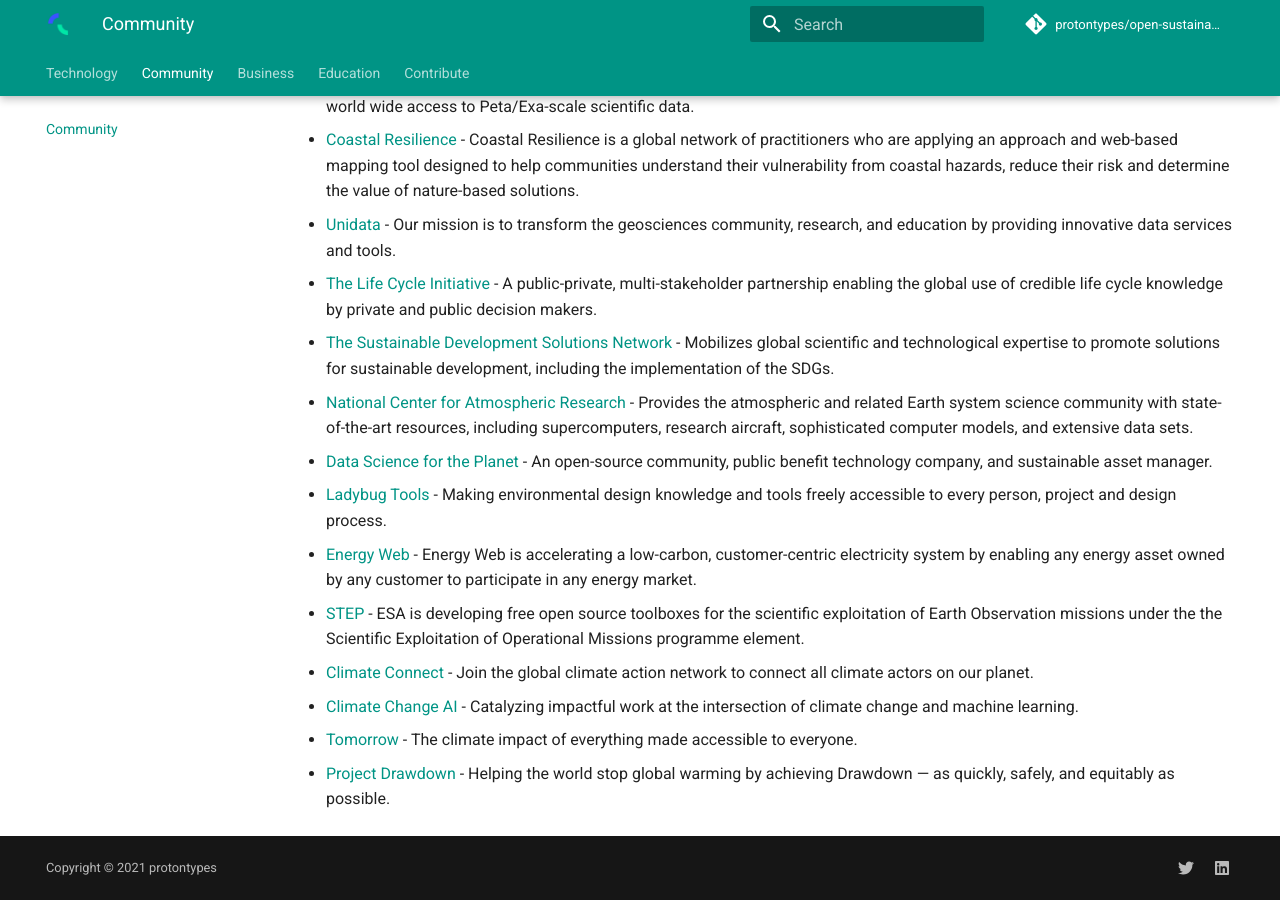
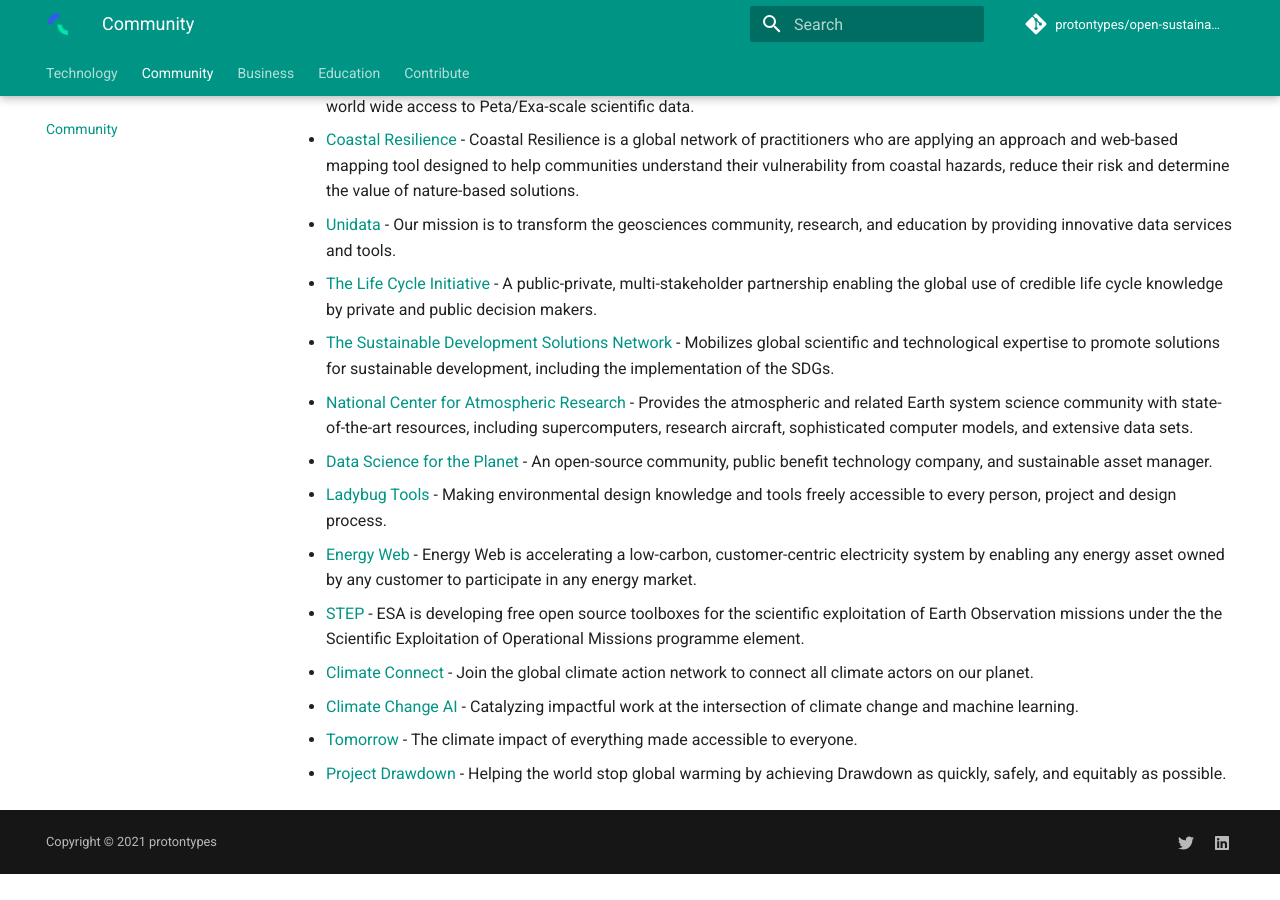
Before and after one commit to protontypes/open-sustainable-technology, an MkDocs documentation site: the page built from docs/community.md, in a window 1280 px wide and 900 px high, scrolled down 1708 px. Built offline with MkDocs 1.6.1 and Material for MkDocs 9.7.7, drawn with Linux system fonts in a browser that asks for light colours; comment, search, counter and statistics services are not loaded; after the commit the page ends 2582 px from its top, so only the background shows below that; part of the change alters nothing that is shown.

```diff
--- a/docs/community.md
+++ b/docs/community.md
@@ -45,4 +45,4 @@ __Outstanding open communities developing independent and free sustainable techn
 - [Climate Connect](https://climateconnect.earth/) - Join the global climate action network to connect all climate actors on our planet.
 - [Climate Change AI](https://www.climatechange.ai/) - Catalyzing impactful work at the intersection of climate change and machine learning.
 - [Tomorrow](https://github.com/tmrowco) - The climate impact of everything made accessible to everyone.
-- [Project Drawdown](https://drawdown.org/) - Helping the world stop global warming by achieving Drawdown — as quickly, safely, and equitably as possible.
+- [Project Drawdown](https://drawdown.ecochallenge.org/) - Helping the world stop global warming by achieving Drawdown as quickly, safely, and equitably as possible.
```
